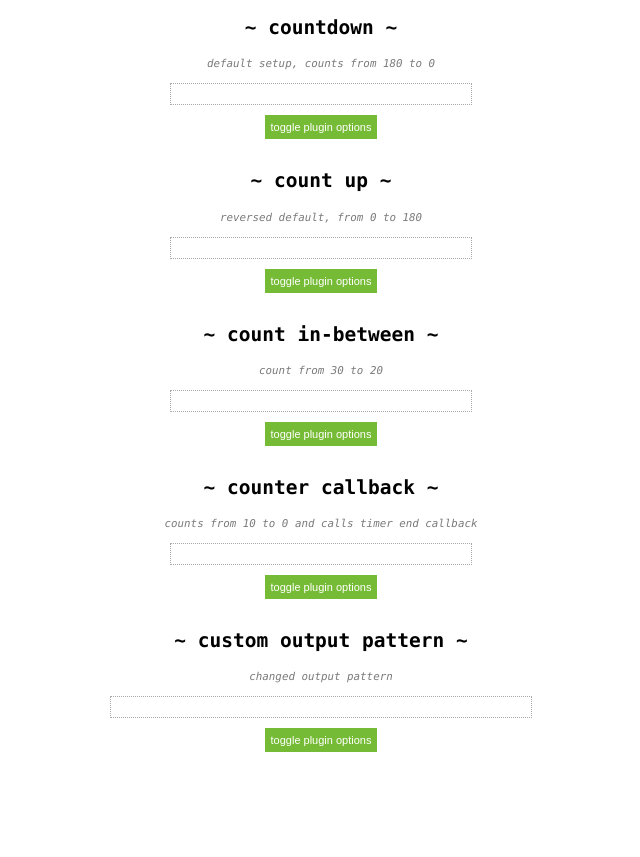
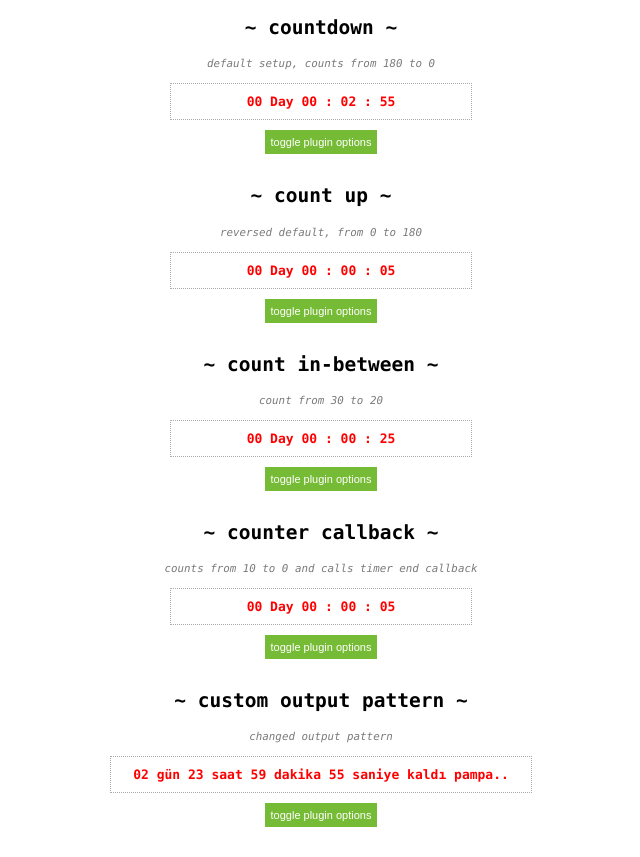
Before and after one commit to xkema/Missofis-jQuery-Timer, a website: page demo/demo.html in a window 1280 px wide. Shown: the whole page, without its empty margins (319-959 px from the left). Before the commit the page ends 800 px from the top, so only its background shows below. Drawn offline with nearby package versions, Linux system fonts and the light colour scheme.

Commit message:
Correct plugin name in demo file

```diff
--- a/demo/demo.html
+++ b/demo/demo.html
@@ -5,7 +5,7 @@
 	<meta charset="utf-8">
 
 	<script src="../bower_components/jquery/dist/jquery.min.js"></script>
-	<script src="../src/jquery.missofis-timer.js"></script>
+	<script src="../src/jquery.missofis-countdown.js"></script>
 
 	<script type="text/javascript">
 	$( function() {
```
